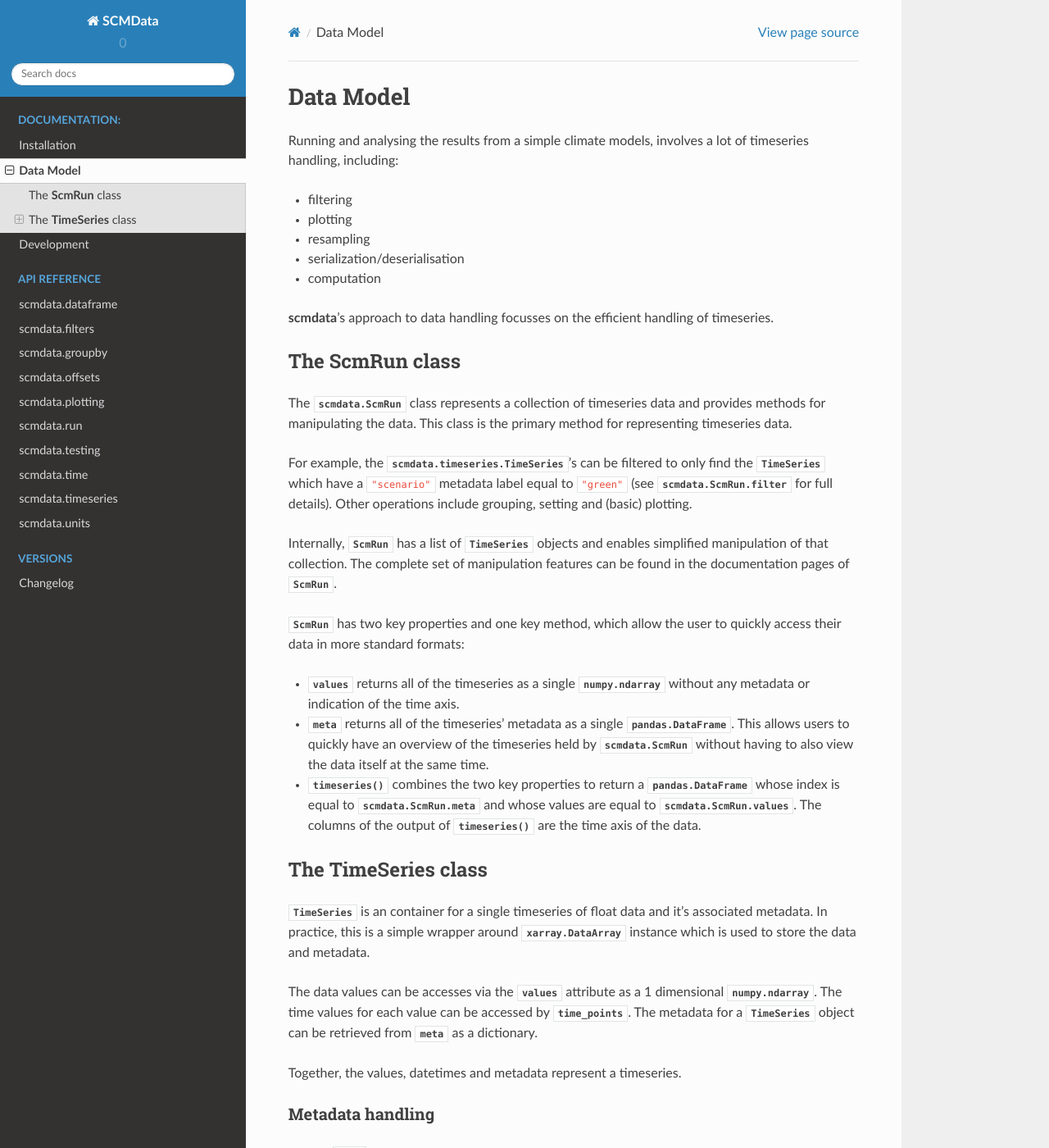
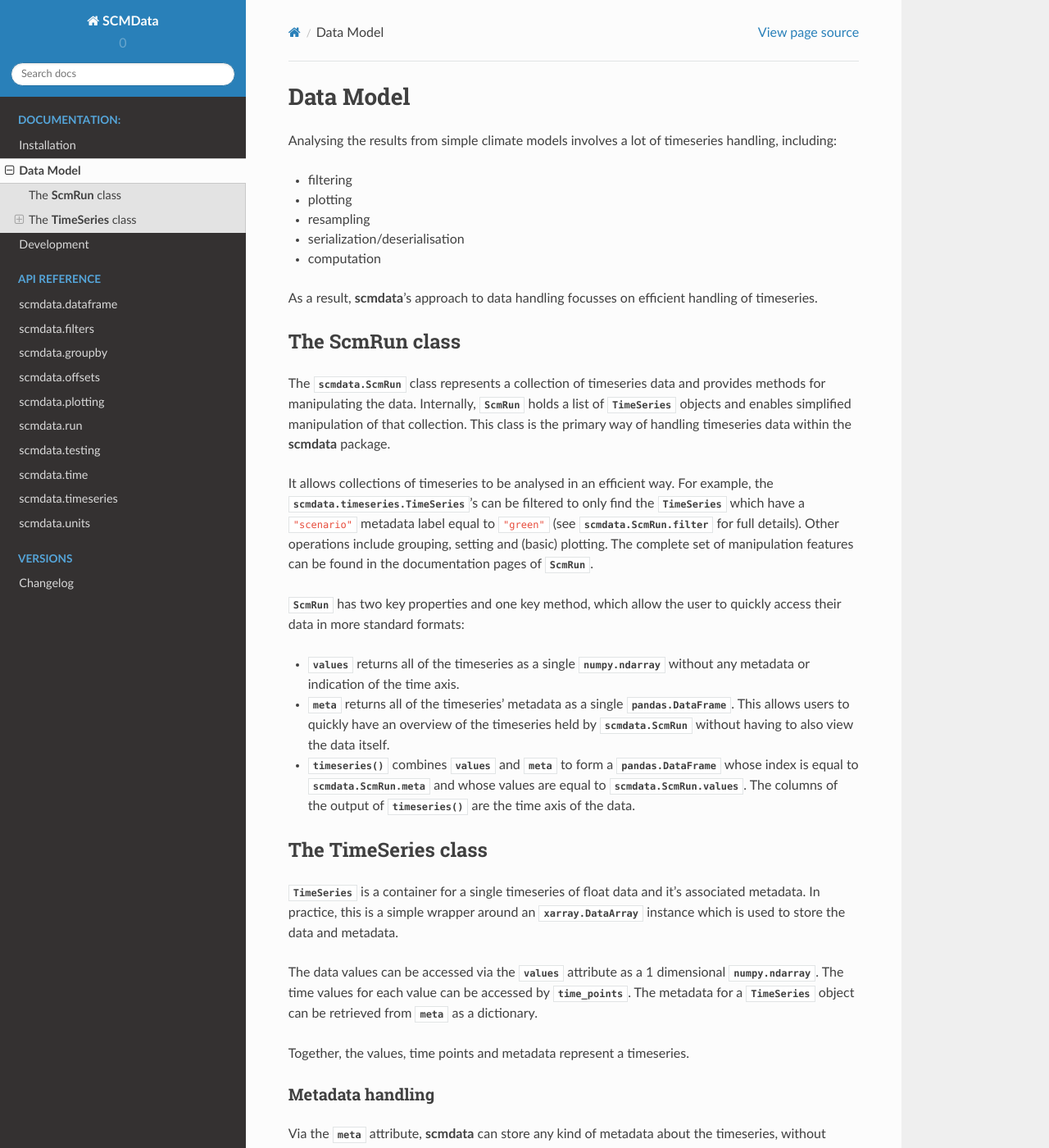
Before and after one commit to openscm/scmdata, a Sphinx documentation site: the page built from docs/source/data.rst, in a window 1280 px wide and 1400 px high. Shown: the whole window at 82% size. Built offline with Sphinx 7.4.7 and the Read the Docs theme 2.0.0, drawn with Linux system fonts in a browser that asks for light colours.

Commit message:
Minor tweaks

```diff
--- a/docs/source/data.rst
+++ b/docs/source/data.rst
@@ -1,7 +1,7 @@
 Data Model
 ==========
 
-Running and analysing the results from a simple climate models, involves a lot of timeseries handling, including:
+Analysing the results from simple climate models involves a lot of timeseries handling, including:
 
 * filtering
 * plotting
@@ -9,39 +9,38 @@ Running and analysing the results from a simple climate models, involves a lot o
 * serialization/deserialisation
 * computation
 
-**scmdata**'s approach to data handling focusses on the efficient handling of timeseries.
+As a result, **scmdata**'s approach to data handling focusses on efficient handling of timeseries.
 
 
 The **ScmRun** class
 --------------------
 
-The :class:`scmdata.ScmRun` class represents a collection of timeseries data and provides methods for manipulating the data. This class is
-the primary method for representing timeseries data.
+The :class:`scmdata.ScmRun` class represents a collection of timeseries data and provides methods for manipulating the data.
+Internally, :class:`ScmRun <scmdata.run.ScmRun>` holds a list of :class:`TimeSeries <scmdata.timeseries.TimeSeries>` objects and enables simplified manipulation of that collection.
+This class is the primary way of handling timeseries data within the **scmdata** package.
 
+It allows collections of timeseries to be analysed in an efficient way.
 For example, the :class:`scmdata.timeseries.TimeSeries`'s can be filtered to only find the :class:`TimeSeries <scmdata.timeseries.TimeSeries>`  which have a ``"scenario"`` metadata label equal to ``"green"`` (see :meth:`scmdata.ScmRun.filter <scmdata.run.ScmRun.filter>` for full details).
 Other operations include grouping, setting and (basic) plotting.
-
-Internally, :class:`ScmRun <scmdata.run.ScmRun>` has a list of :class:`TimeSeries <scmdata.timeseries.TimeSeries>` objects and enables simplified
-manipulation of that collection. The complete set of manipulation features can be found in the documentation pages of :class:`ScmRun <scmdata.run.ScmRun>`.
+The complete set of manipulation features can be found in the documentation pages of :class:`ScmRun <scmdata.run.ScmRun>`.
 
 :class:`ScmRun <scmdata.run.ScmRun>` has two key properties and one key method, which allow the user to quickly access their data in more standard formats:
 
 * :attr:`values <scmdata.run.ScmRun.values>` returns all of the timeseries as a single :obj:`numpy.ndarray` without any metadata or indication of the time axis.
-* :attr:`meta <scmdata.run.ScmRun.meta>` returns all of the timeseries' metadata as a single :obj:`pandas.DataFrame`. This allows users to quickly have an overview of the timeseries held by :class:`scmdata.ScmRun` without having to also view the data itself at the same time.
-* :meth:`timeseries() <scmdata.run.ScmRun.timeseries>` combines the two key properties to return a :obj:`pandas.DataFrame` whose index is equal to :attr:`scmdata.ScmRun.meta <scmdata.run.ScmRun.meta>` and whose values are equal to :attr:`scmdata.ScmRun.values <scmdata.run.ScmRun.values>`.
-  The columns of the output of :meth:`timeseries() <scmdata.run.ScmRun.timeseries>` are the time axis of the data.
+* :attr:`meta <scmdata.run.ScmRun.meta>` returns all of the timeseries' metadata as a single :obj:`pandas.DataFrame`. This allows users to quickly have an overview of the timeseries held by :class:`scmdata.ScmRun` without having to also view the data itself.
+* :meth:`timeseries() <scmdata.run.ScmRun.timeseries>` combines :attr:`values <scmdata.run.ScmRun.values>` and :attr:`meta <scmdata.run.ScmRun.meta>` to form a :obj:`pandas.DataFrame` whose index is equal to :attr:`scmdata.ScmRun.meta <scmdata.run.ScmRun.meta>` and whose values are equal to :attr:`scmdata.ScmRun.values <scmdata.run.ScmRun.values>`. The columns of the output of :meth:`timeseries() <scmdata.run.ScmRun.timeseries>` are the time axis of the data.
 
 The **TimeSeries** class
 ------------------------
 
-:class:`TimeSeries <scmdata.timeseries.TimeSeries>` is an container for a single timeseries of float data and it's associated metadata. In practice, this is a simple
-wrapper around :class:`xarray.DataArray` instance which is used to store the data and metadata.
+:class:`TimeSeries <scmdata.timeseries.TimeSeries>` is a container for a single timeseries of float data and it's associated metadata.
+In practice, this is a simple wrapper around an :class:`xarray.DataArray` instance which is used to store the data and metadata.
 
-The data values can be accesses via the :attr:`values <scmdata.timeseries.TimeSeries.values>` attribute as a 1 dimensional :obj:`numpy.ndarray`.
+The data values can be accessed via the :attr:`values <scmdata.timeseries.TimeSeries.values>` attribute as a 1 dimensional :obj:`numpy.ndarray`.
 The time values for each value can be accessed by :attr:`time_points <scmdata.timeseries.TimeSeries.time_points>`.
 The metadata for a :class:`TimeSeries <scmdata.timeseries.TimeSeries>` object can be retrieved from :attr:`meta <scmdata.timeseries.TimeSeries.meta>` as a dictionary.
 
-Together, the values, datetimes and metadata represent a timeseries.
+Together, the values, time points and metadata represent a timeseries.
 
 Metadata handling
 ~~~~~~~~~~~~~~~~~
```
Also changed, not shown: 1 other file.
